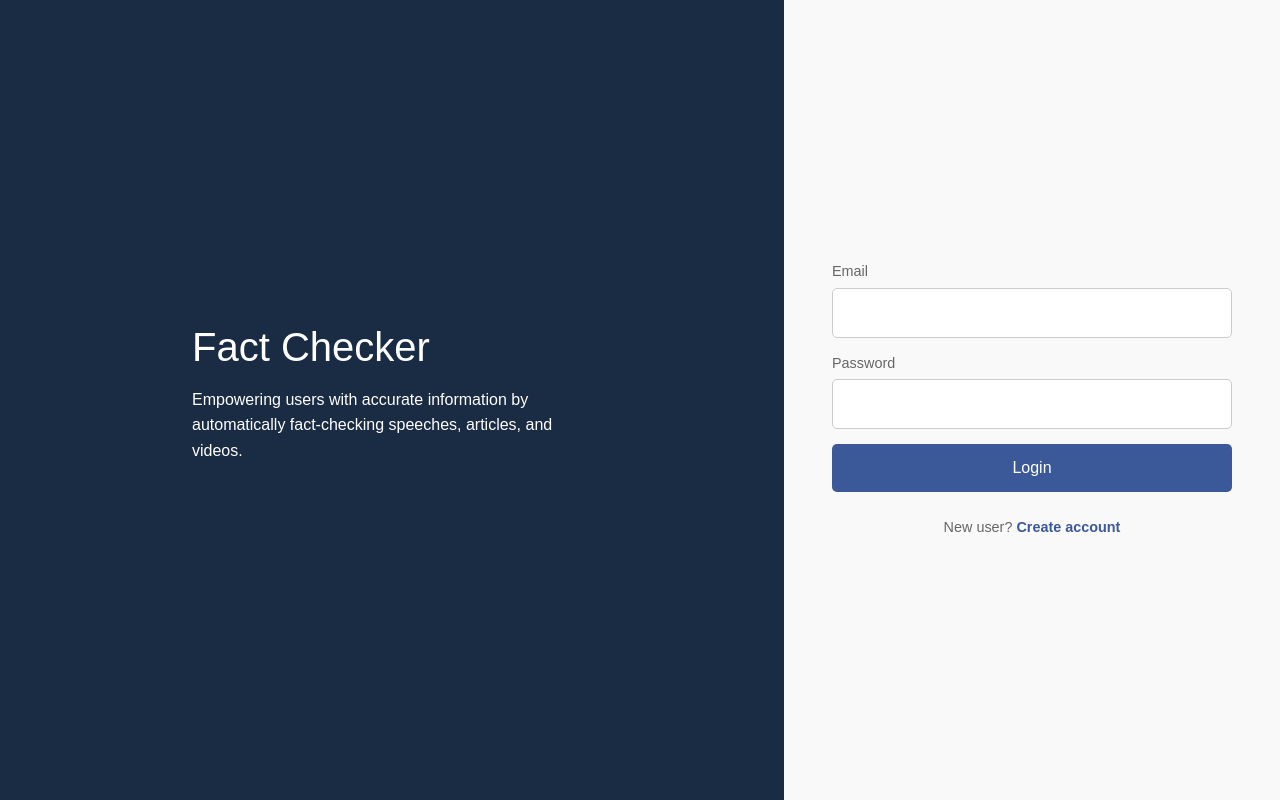
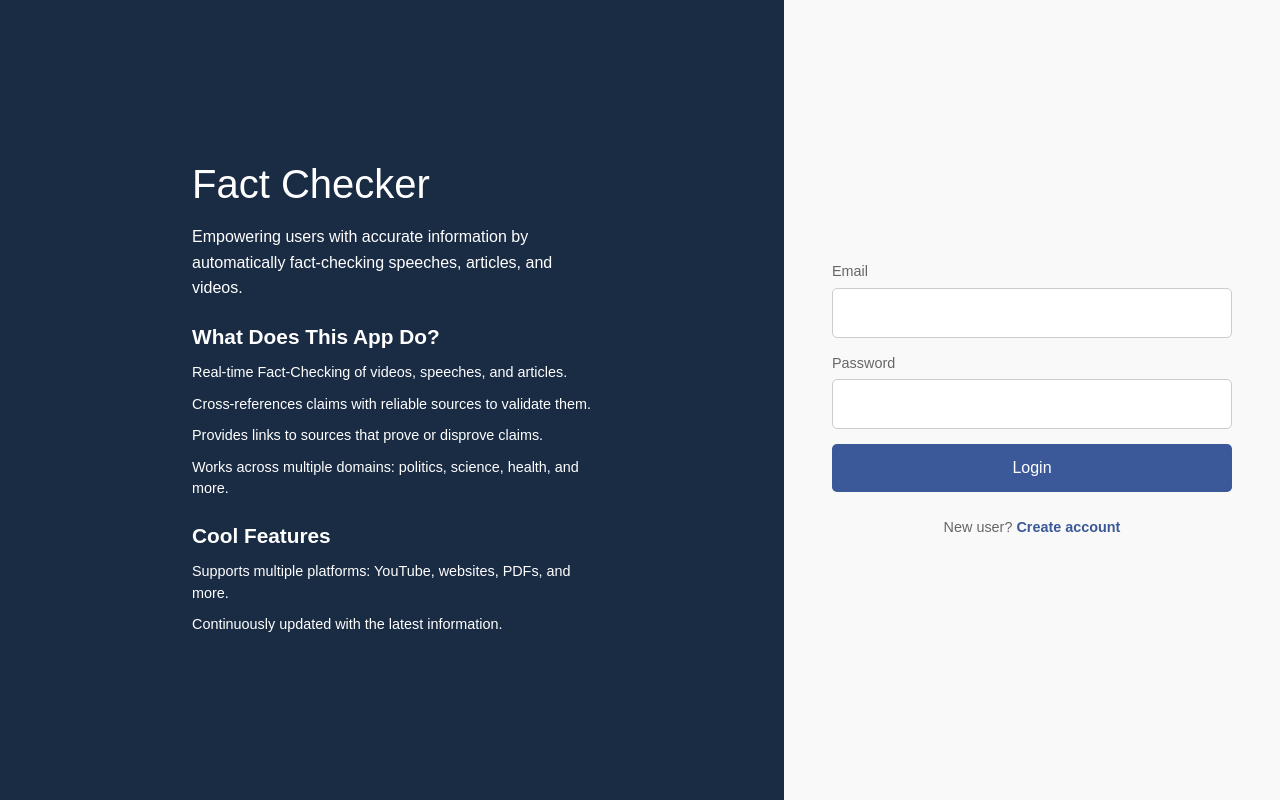
Before and after one commit to PhongDiep2003/fact-checker-frontend, a Next.js app: page /pages/login in a window 1280 px wide. Built offline with nearby package versions, Linux system fonts and the light colour scheme.

Commit message:
modified login page

```diff
--- a/app/pages/login/page.js
+++ b/app/pages/login/page.js
@@ -1,6 +1,6 @@
 "use client";
 
-import styles from '../../styles/signup.module.css';
+import styles from '../../styles/signup.module.css'; // Reuse signup styles
 
 export default function Login() {
   return (
@@ -11,6 +11,18 @@ export default function Login() {
           <p className={styles.mission}>
             Empowering users with accurate information by automatically fact-checking speeches, articles, and videos.
           </p>
+          <h2 className={styles.sectionHeader}>What Does This App Do?</h2>
+          <ul className={styles.featuresList}>
+            <li>Real-time Fact-Checking of videos, speeches, and articles.</li>
+            <li>Cross-references claims with reliable sources to validate them.</li>
+            <li>Provides links to sources that prove or disprove claims.</li>
+            <li>Works across multiple domains: politics, science, health, and more.</li>
+          </ul>
+          <h2 className={styles.sectionHeader}>Cool Features</h2>
+          <ul className={styles.featuresList}>
+            <li>Supports multiple platforms: YouTube, websites, PDFs, and more.</li>
+            <li>Continuously updated with the latest information.</li>
+          </ul>
         </div>
       </div>
       <div className={styles.rightPanel}>
```
